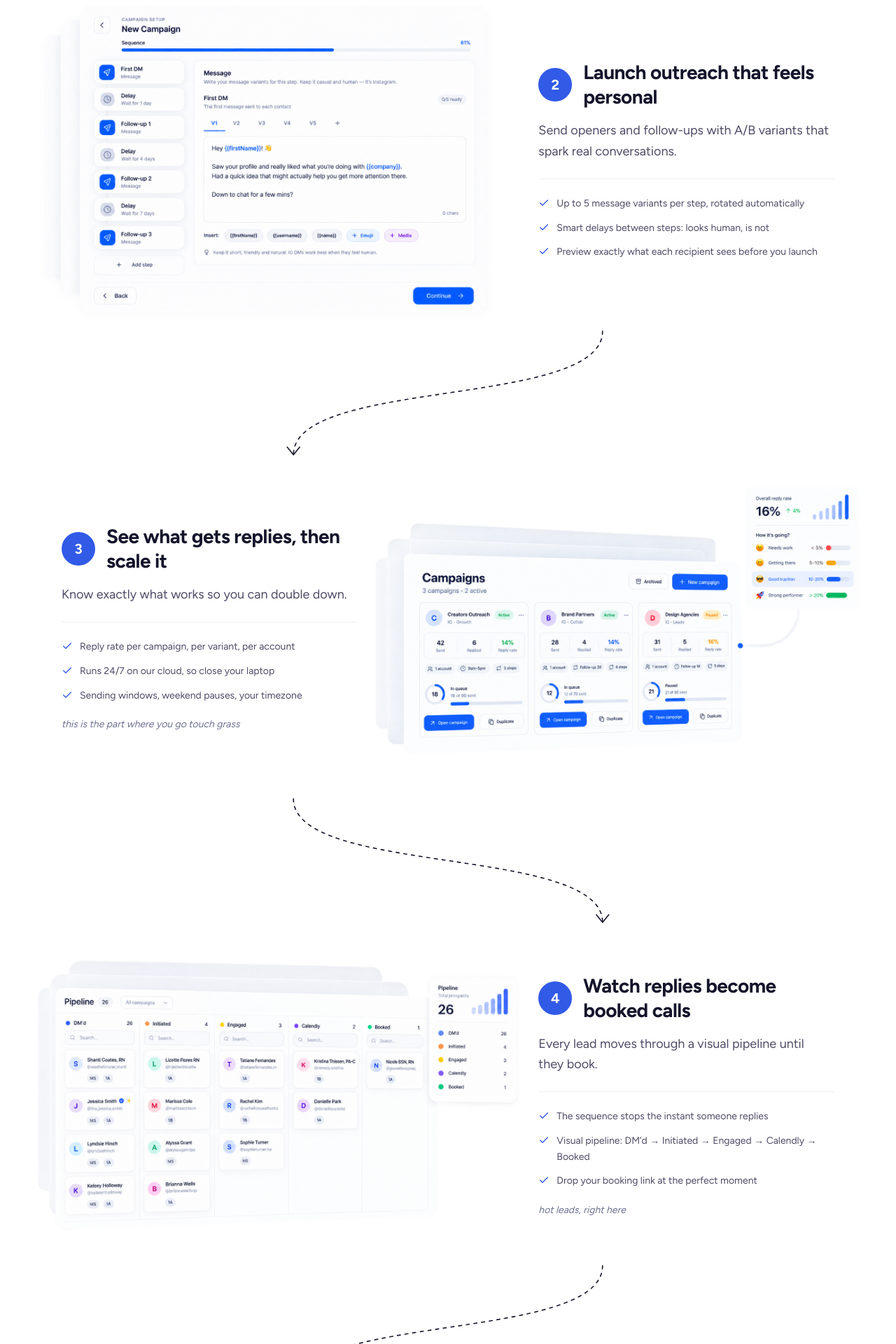
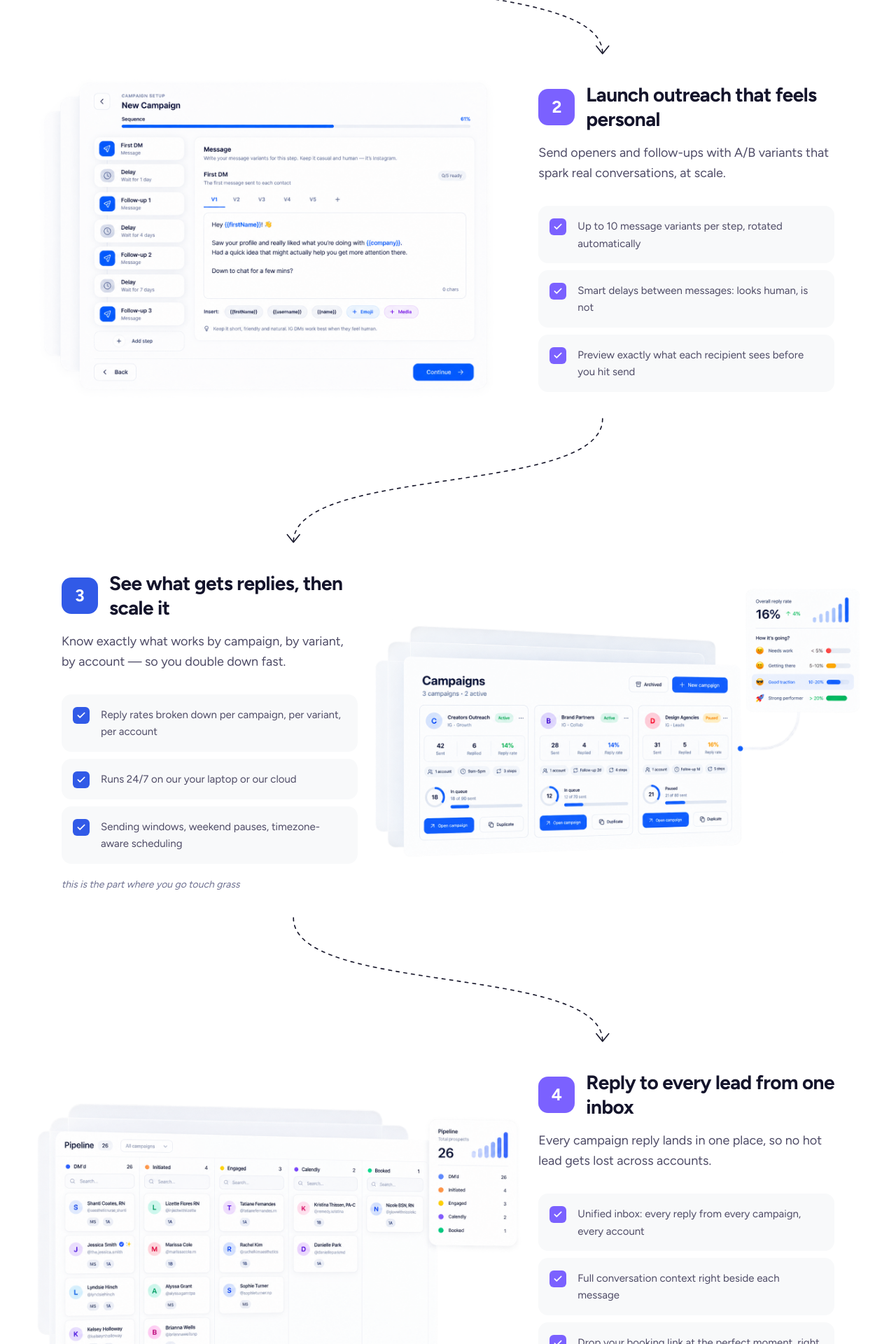
Before and after one commit to ayu-xd/landingpage, a Next.js app: page / in a window 1280 px wide. Shown: the part 2171-4091 px from the top of the page at 70% size. Built offline with nearby package versions, Linux system fonts and the light colour scheme.

Commit message:
feat: update steps layout and copy to match Waalaxy card style and alternating colors

```diff
--- a/components/landing/how-it-works.tsx
+++ b/components/landing/how-it-works.tsx
@@ -68,7 +68,11 @@ export function HowItWorks() {
                 {/* Text side (takes up 5/12 of the space so the image can be larger) */}
                 <div className={`lg:col-span-5 ${flip ? 'lg:order-2' : ''}`}>
                   <div className="flex items-center gap-4">
-                    <span className="flex h-12 w-12 shrink-0 items-center justify-center rounded-full bg-brand text-xl font-bold text-white">
+                    <span
+                      className={`flex h-[52px] w-[52px] shrink-0 items-center justify-center rounded-[14px] text-2xl font-bold text-white ${
+                        i % 2 === 1 ? 'bg-[#7B61FF]' : 'bg-brand'
+                      }`}
+                    >
                       {i + 1}
                     </span>
                     <h3 className="text-2xl font-bold leading-tight tracking-[-0.02em] text-ink sm:text-[1.75rem]">
@@ -80,9 +84,9 @@ export function HowItWorks() {
                     <Tokens text={step.body} />
                   </p>
 
-                  <ul className="mt-6 space-y-3 border-t border-hairline-soft pt-6">
+                  <ul className="mt-8 space-y-2.5">
                     {step.bullets.map((b) => (
-                      <Bullet key={b}>
+                      <Bullet key={b} stepIndex={i}>
                         <Tokens text={b} />
                       </Bullet>
                     ))}
@@ -96,11 +100,6 @@ export function HowItWorks() {
                   {i === 3 && (
                     <Whisper className="mt-5 block">
                       {HOW_WHISPERS.step4}
-                    </Whisper>
-                  )}
-                  {i === 4 && (
-                    <Whisper className="mt-5 block">
-                      {HOW_WHISPERS.step5}
                     </Whisper>
                   )}
                 </div>
--- a/components/landing/primitives.tsx
+++ b/components/landing/primitives.tsx
@@ -292,11 +292,24 @@ export function Whisper({
   )
 }
 
-export function Bullet({ children }: { children: React.ReactNode }) {
+export function Bullet({
+  children,
+  stepIndex = 0,
+}: {
+  children: React.ReactNode
+  stepIndex?: number
+}) {
+  const isPurple = stepIndex % 2 === 1
+  const bgColor = isPurple ? 'bg-[#7B61FF]' : 'bg-brand'
+
   return (
-    <li className="flex items-start gap-2.5 text-sm leading-relaxed text-ink-soft">
-      <Check className="mt-0.5 h-4 w-4 shrink-0 text-brand" aria-hidden />
-      <span>{children}</span>
+    <li className="flex items-start gap-4 rounded-[14px] bg-[#F8F9FA] p-4 text-[15px] leading-relaxed text-ink-soft">
+      <div
+        className={`mt-0.5 flex h-6 w-6 shrink-0 items-center justify-center rounded-[6px] ${bgColor} text-white`}
+      >
+        <Check className="h-3.5 w-3.5 stroke-[3px]" aria-hidden />
+      </div>
+      <span className="pt-[1px]">{children}</span>
     </li>
   )
 }
--- a/lib/landing-data.ts
+++ b/lib/landing-data.ts
@@ -54,47 +54,39 @@ export type Step = {
 /** Waalaxy's 4-step walkthrough, rebuilt on DMDroid's real capabilities. */
 export const STEPS: Step[] = [
   {
-    title: 'Import your targets',
-    body: 'Build qualified prospect lists from any source. No platform lock-in, no stale database.',
+    title: 'Find your prospects, from anywhere',
+    body: 'Build qualified Instagram prospect lists from any source no platform lock-in, no stale data.',
     bullets: [
-      'Paste a raw list of usernames or upload CSV / Excel',
-      'Custom fields auto-detected ({{FirstName}}, {{Niche}}, anything you add)',
-      'De-duplication runs automatically',
+      'Paste usernames or upload CSV/Excel — you\'re live in minutes',
+      'Custom merge fields auto-detected: {{FirstName}}, {{Niche}}, anything you add',
+      'Auto de-duplication runs on every import, keeping your list clean',
     ],
   },
   {
     title: 'Launch outreach that feels personal',
-    body: 'Send openers and follow-ups with A/B variants that spark real conversations.',
+    body: 'Send openers and follow-ups with A/B variants that spark real conversations, at scale.',
     bullets: [
-      'Up to 5 message variants per step, rotated automatically',
-      'Smart delays between steps: looks human, is not',
-      'Preview exactly what each recipient sees before you launch',
+      'Up to 10 message variants per step, rotated automatically',
+      'Smart delays between messages: looks human, is not',
+      'Preview exactly what each recipient sees before you hit send',
     ],
   },
   {
     title: 'See what gets replies, then scale it',
-    body: 'Know exactly what works so you can double down.',
+    body: 'Know exactly what works by campaign, by variant, by account — so you double down fast.',
     bullets: [
-      'Reply rate per campaign, per variant, per account',
-      'Runs 24/7 on our cloud, so close your laptop',
-      'Sending windows, weekend pauses, your timezone',
+      'Reply rates broken down per campaign, per variant, per account',
+      'Runs 24/7 on our your laptop or our cloud',
+      'Sending windows, weekend pauses, timezone-aware scheduling',
     ],
   },
   {
-    title: 'Watch replies become booked calls',
-    body: 'Every lead moves through a visual pipeline until they book.',
+    title: 'Reply to every lead from one inbox',
+    body: 'Every campaign reply lands in one place, so no hot lead gets lost across accounts.',
     bullets: [
-      'The sequence stops the instant someone replies',
-      'Visual pipeline: DM’d → Initiated → Engaged → Calendly → Booked',
-      'Drop your booking link at the perfect moment',
-    ],
-  },
-  {
-    title: 'Stay guided at every step',
-    body: 'From first prospect to first reply, never wonder what to do next.',
-    bullets: [
-      'Real human support, in-house. Always here to help.',
-      'Clear, step-by-step tutorials inside the product.',
+      'Unified inbox: every reply from every campaign, every account',
+      'Full conversation context right beside each message',
+      'Drop your booking link at the perfect moment, right from the inbox',
     ],
   },
 ]
```
